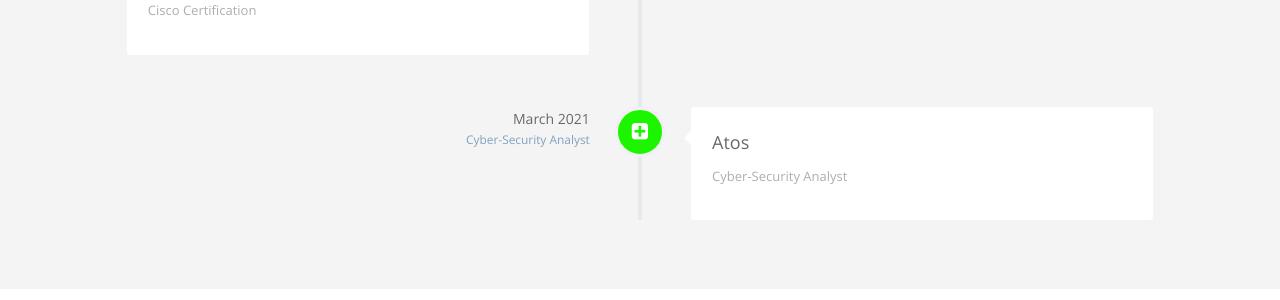
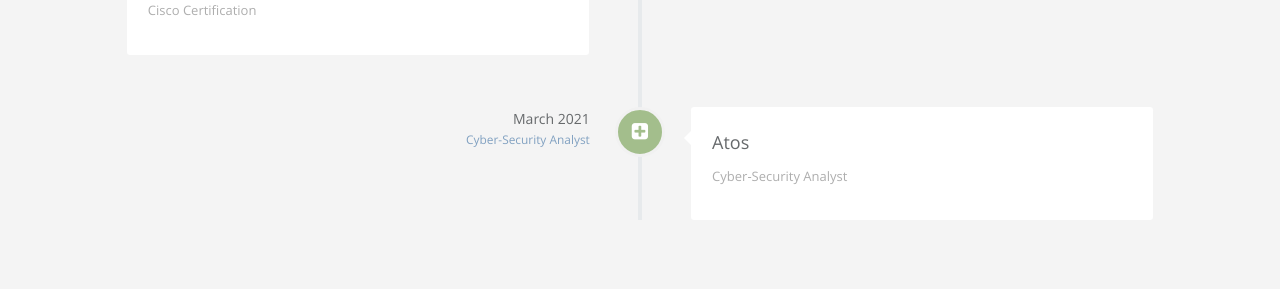
Before and after one commit to PhilMalle/philmalle.github.io, a Jekyll site: the page built from index.html, in a window 1280 px wide and 1400 px high, scrolled down 1839 px. Shown: the part 150-450 px from the top of the window. Built offline with Jekyll 4.4.1, drawn with Linux system fonts in a browser that asks for light colours.

Commit message:
Update _style.scss

```diff
--- a/_sass/_style.scss
+++ b/_sass/_style.scss
@@ -1435,7 +1435,7 @@
 }
 
 .navy-bg-present {
-  background-color: #1cf400;
+  background-color: #a3be8c;
   color: #fff;
 }
 
```
